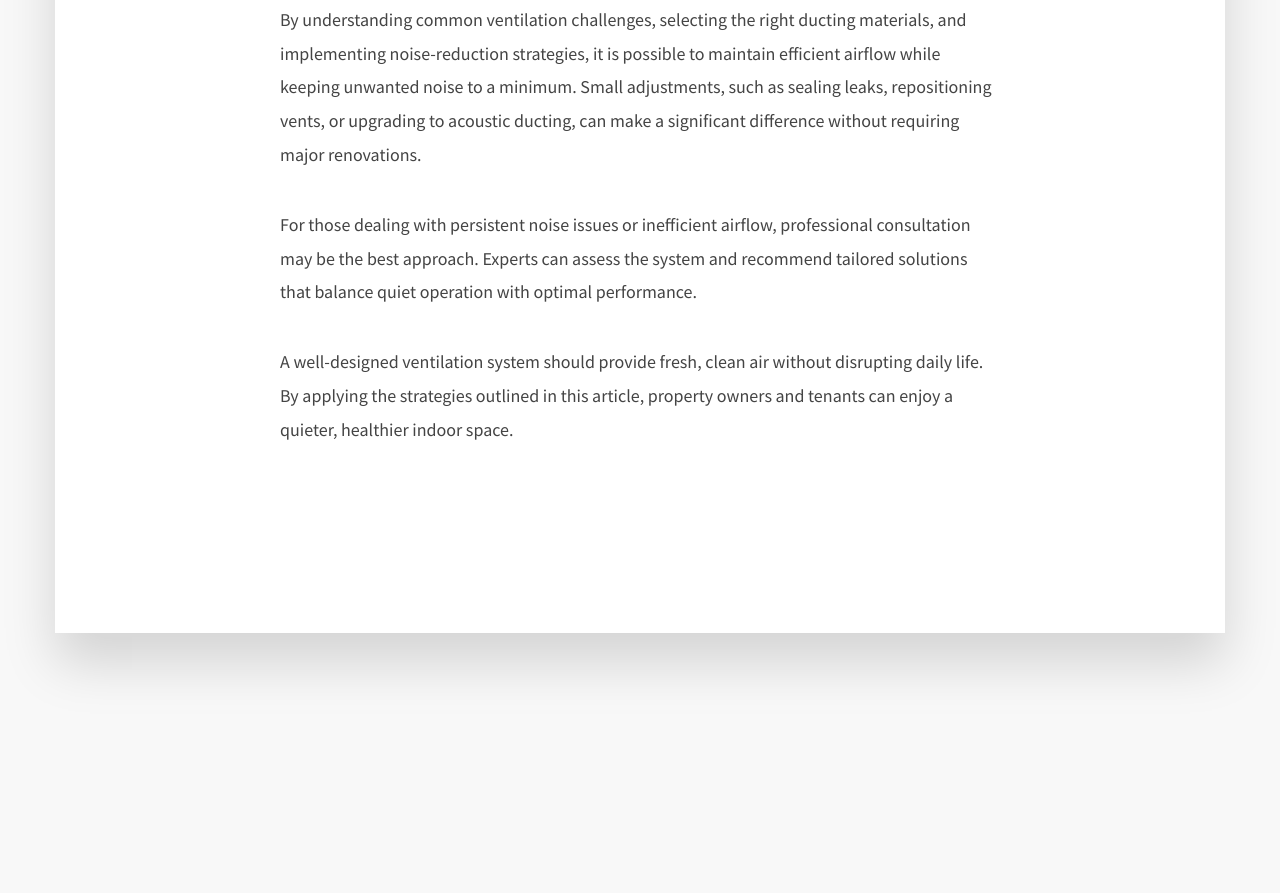
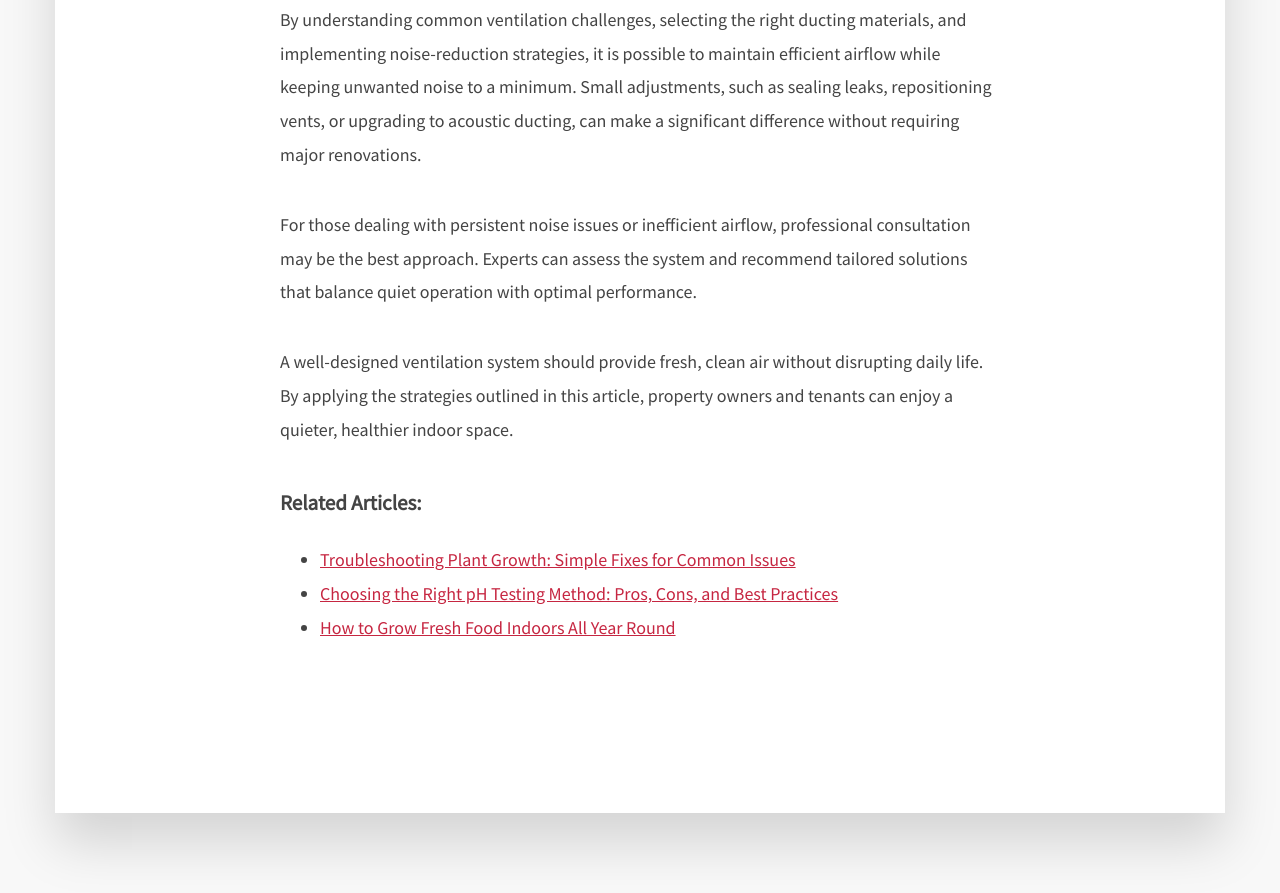
Before and after one commit to serpauthorityuk/storymatic, a plain HTML site: page render/improving-indoor-airflow-without-the-noise-smart-ventilation-strategies.html in a window 1280 px wide. Shown: the part 4075-4968 px from the top of the page. Before the commit the page ends 4808 px from the top, so only its background shows below. Drawn offline with nearby package versions, Linux system fonts and the light colour scheme.

Commit message:
Update improving-indoor-airflow-without-the-noise-smart-ventilation-strategies.html

```diff
--- a/render/improving-indoor-airflow-without-the-noise-smart-ventilation-strategies.html
+++ b/render/improving-indoor-airflow-without-the-noise-smart-ventilation-strategies.html
@@ -656,6 +656,12 @@
 <p>By understanding common ventilation challenges, selecting the right ducting materials, and implementing noise-reduction strategies, it is possible to maintain efficient airflow while keeping unwanted noise to a minimum. Small adjustments, such as sealing leaks, repositioning vents, or upgrading to acoustic ducting, can make a significant difference without requiring major renovations.</p>
 <p>For those dealing with persistent noise issues or inefficient airflow, professional consultation may be the best approach. Experts can assess the system and recommend tailored solutions that balance quiet operation with optimal performance.</p>
 <p>A well-designed ventilation system should provide fresh, clean air without disrupting daily life. By applying the strategies outlined in this article, property owners and tenants can enjoy a quieter, healthier indoor space.</p>
+<h3>Related Articles:</h3>
+<ul>
+<li><a href="https://storymatic.onrender.com/troubleshooting-plant-growth-simple-fixes-for-common-issues">Troubleshooting Plant Growth: Simple Fixes for Common Issues</a></li>
+<li><a href="https://page.brick.do/choosing-the-right-p-h-testing-method-pros-cons-and-best-practices-MgGkM7VOoAyA">Choosing the Right pH Testing Method: Pros, Cons, and Best Practices</a></li>
+<li><a href="https://page.brick.do/how-to-grow-fresh-food-indoors-all-year-round-oBNJ8PV03MV9">How to Grow Fresh Food Indoors All Year Round</a></li>
+</ul>
 					</div>
 				</article>
 			</div>
```
